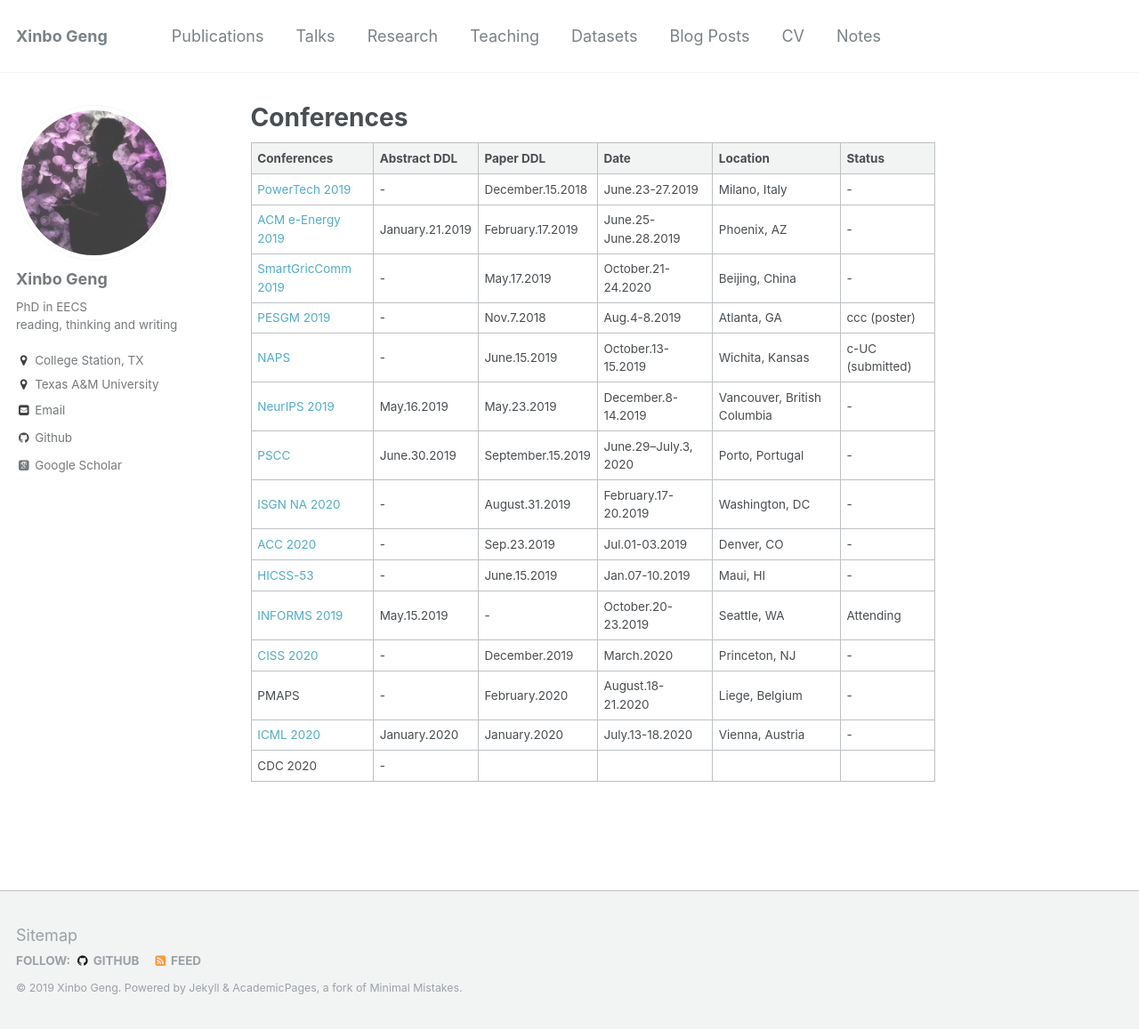
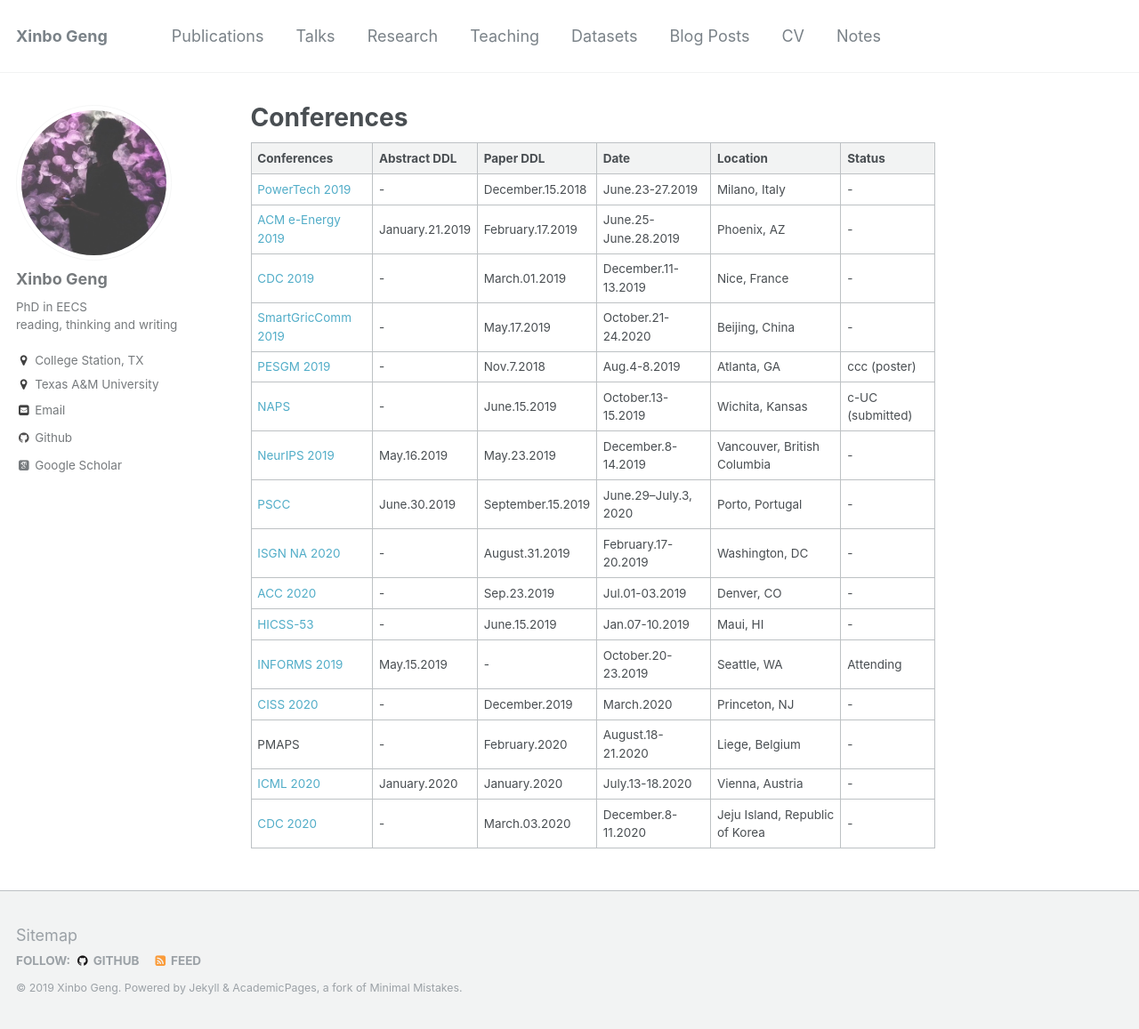
Before and after one commit to xb00dx/xb00dx.github.io, a Jekyll site: the page built from _pages/conf.md, in a window 1280 px wide and 1157 px high. Shown: the whole window at 89% size. Built offline with Jekyll 4.4.1, drawn with Linux system fonts in a browser that asks for light colours; some web fonts are replaced.

Commit message:
details about CDC

```diff
--- a/_pages/conf.md
+++ b/_pages/conf.md
@@ -12,8 +12,9 @@ redirect_from:
 |------------------------------------------------------------------------------------|--------------|--------------|---------------------|--------------|-------------------|
 | [PowerTech 2019](https://attend.ieee.org/powertech-2019/)       | -           |   December.15.2018    |  June.23-27.2019    | Milano, Italy |    -           |
 | [ACM e-Energy 2019](https://energy.acm.org/conferences/eenergy/2019/)       | January.21.2019            |    February.17.2019     |  June.25-June.28.2019    | Phoenix, AZ |    -           |
+| [CDC 2019](http://cdc2019.ieeecss.org/)      | -            |    March.01.2019 |  December.11-13.2019                   | Nice, France |   -        |
 | [SmartGricComm 2019](https://sgc2019.ieee-smartgridcomm.org/)       | -            |    May.17.2019     |  October.21-24.2020    | Beijing, China |    -           |
-| [PESGM 2019](http://pes-gm.org/2019/call-for-papers)  | -            | Nov.7.2018 | Aug.4-8.2019 | Atlanta, GA | ccc (poster) |
+| [PESGM 2019](http://pes-gm.org)  | -            | Nov.7.2018 | Aug.4-8.2019 | Atlanta, GA | ccc (poster) |
 | [NAPS](https://www.wichita.edu/academics/engineering/naps2019/index.php)   | -            |    June.15.2019       |        October.13-15.2019             |    Wichita, Kansas        |         c-UC (submitted)          |
 |  [NeurIPS 2019](https://nips.cc/Conferences/2019/Dates)     |  May.16.2019    |  May.23.2019    |         December.8-14.2019            |      Vancouver, British Columbia      |              - |
 |  [PSCC](https://pscc2020.pt/)     |  June.30.2019    |  September.15.2019    |         June.29–July.3, 2020            |      Porto, Portugal        |              - |
@@ -24,4 +25,4 @@ redirect_from:
 | [CISS 2020](https://ee-ciss.princeton.edu/submit-paper.html) | -  | December.2019           | March.2020 | Princeton, NJ   | -                |
 | PMAPS                                                                               | -            |    February.2020          |    August.18-21.2020      |         Liege, Belgium     |                   - |
 | [ICML 2020](https://icml.cc/Conferences/2020/Dates)      | January.2020           |  January.2020     |  July.13-18.2020        |     Vienna, Austria   |    -               |
-| CDC 2020      | -            |              |                     |              |                   |
+| [CDC 2020](http://cdc2020.ieeecss.org/)      | -            |    March.03.2020 |  December.8-11.2020                   | Jeju Island, Republic of Korea |   -        |
```
